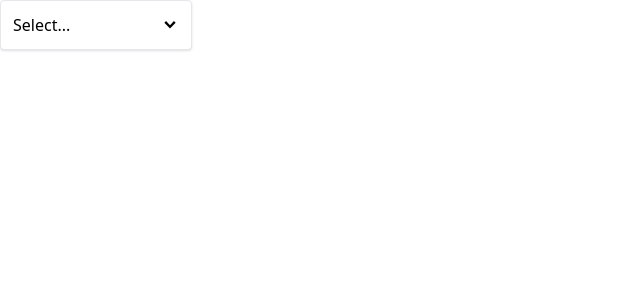
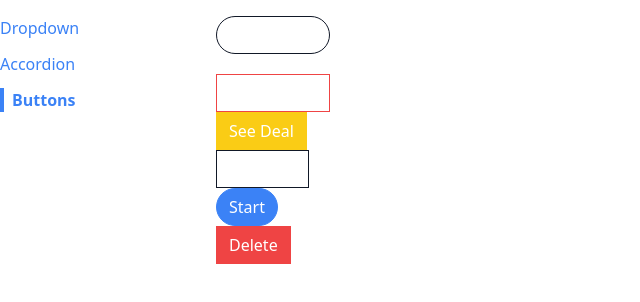
Before and after one commit to LeoPinheiro704/comps, a React (Create React App) app: page /buttons in a window 1280 px wide. Shown: the top 302 px of the page, without its empty margins (0-640 px from the left). Built offline with nearby package versions, Linux system fonts and the light colour scheme.

Commit message:
add route

```diff
--- a/package.json
+++ b/package.json
@@ -12,6 +12,7 @@
     "react-dom": "^18.2.0",
     "react-icons": "^4.7.1",
     "react-scripts": "5.0.1",
+    "tailwind-scrollbar-hide": "^1.1.7",
     "web-vitals": "^2.1.4"
   },
   "scripts": {
--- a/src/App.js
+++ b/src/App.js
@@ -1,9 +1,24 @@
+import Route from "./components/Route";
+import Sidebar from "./components/Sidebar";
+import AccordionPage from "./pages/AccordionPage";
+import ButtonPage from "./pages/ButtonPage";
 import DropdownPage from "./pages/DropdownPage";
 
 function App() {
   return (
-    <div>
-      <DropdownPage />
+    <div className="container mx-auto grid grid-cols-6 gap-4 mt-4">
+      <Sidebar />
+      <div className="col-span-5">
+        <Route path="/accordion">
+          <AccordionPage />
+        </Route>
+        <Route path="/">
+          <DropdownPage />
+        </Route>
+        <Route path="/buttons">
+          <ButtonPage />
+        </Route>
+      </div>
     </div>
   );
 }
--- /dev/null
+++ b/src/components/Link.js
@@ -0,0 +1,30 @@
+import classNames from "classnames";
+import useNavigation from "../hooks/use-navigation";
+
+function Link({ to, children, className, activeClassName }) {
+  const { navigate, currentPath } = useNavigation();
+
+  const classes = classNames(
+    "text-blue-500",
+    className,
+    currentPath === to && activeClassName
+  );
+
+  const handleClick = (event) => {
+    if (event.metaKey || event.ctrlKey) {
+      return;
+    }
+
+    event.preventDefault();
+
+    navigate(to);
+  };
+
+  return (
+    <a className={classes} href={to} onClick={handleClick}>
+      {children}
+    </a>
+  );
+}
+
+export default Link;
--- /dev/null
+++ b/src/components/Route.js
@@ -0,0 +1,13 @@
+import useNavigation from "../hooks/use-navigation";
+
+function Route({ path, children }) {
+  const { currentPath } = useNavigation();
+
+  if (path === currentPath) {
+    return children;
+  }
+
+  return null;
+}
+
+export default Route;
--- /dev/null
+++ b/src/components/Sidebar.js
@@ -0,0 +1,30 @@
+import Link from "./Link";
+
+function Sidebar() {
+  const links = [
+    { label: "Dropdown", path: "/" },
+    { label: "Accordion", path: "/accordion" },
+    { label: "Buttons", path: "/buttons" },
+  ];
+
+  const renderedLinks = links.map((link) => {
+    return (
+      <Link
+        key={link.label}
+        to={link.path}
+        className="mb-3"
+        activeClassName="font-bold border-l-4 border-blue-500 pl-2"
+      >
+        {link.label}
+      </Link>
+    );
+  });
+
+  return (
+    <div className="sticky top-0 overflow-y-scroll scrollbar-hide flex flex-col items-start">
+      {renderedLinks}
+    </div>
+  );
+}
+
+export default Sidebar;
--- /dev/null
+++ b/src/context/navigation.js
@@ -0,0 +1,32 @@
+import { createContext, useEffect, useState } from "react";
+
+const NavigationContext = createContext();
+
+function NavigationProvider({ children }) {
+  const [currentPath, setCurrentPath] = useState(window.location.pathname);
+
+  useEffect(() => {
+    const handler = () => {
+      setCurrentPath(window.location.pathname);
+    };
+    window.addEventListener("popstate", handler);
+
+    return () => {
+      window.removeEventListener("popstate", handler);
+    };
+  }, []);
+
+  const navigate = (to) => {
+    window.history.pushState({}, "", to);
+    setCurrentPath(to);
+  };
+
+  return (
+    <NavigationContext.Provider value={{ currentPath, navigate }}>
+      {children}
+    </NavigationContext.Provider>
+  );
+}
+
+export { NavigationProvider };
+export default NavigationContext;
--- /dev/null
+++ b/src/hooks/use-navigation.js
@@ -0,0 +1,8 @@
+import { useContext } from "react";
+import NavigationContext from "../context/navigation";
+
+function useNavigation() {
+  return useContext(NavigationContext);
+}
+
+export default useNavigation;
--- a/src/index.js
+++ b/src/index.js
@@ -2,7 +2,12 @@
 import React from "react";
 import ReactDOM from "react-dom/client";
 import App from "./App";
+import { NavigationProvider } from "./context/navigation";
 
 const root = ReactDOM.createRoot(document.getElementById("root"));
 
-root.render(<App />);
+root.render(
+  <NavigationProvider>
+    <App />
+  </NavigationProvider>
+);
--- a/src/pages/ButtonPage.js
+++ b/src/pages/ButtonPage.js
@@ -2,9 +2,7 @@
 import Button from "../components/Button";
 
 function ButtonPage() {
-  const handleClick = () => {
-    console.log("clicked");
-  };
+  const handleClick = () => {};
 
   return (
     <div>
--- a/tailwind.config.js
+++ b/tailwind.config.js
@@ -4,5 +4,5 @@
   theme: {
     extend: {},
   },
-  plugins: [],
+  plugins: [require("tailwind-scrollbar-hide")],
 };
```
Also changed, not shown: 1 other file (tests, documents, lock files or other folders).
